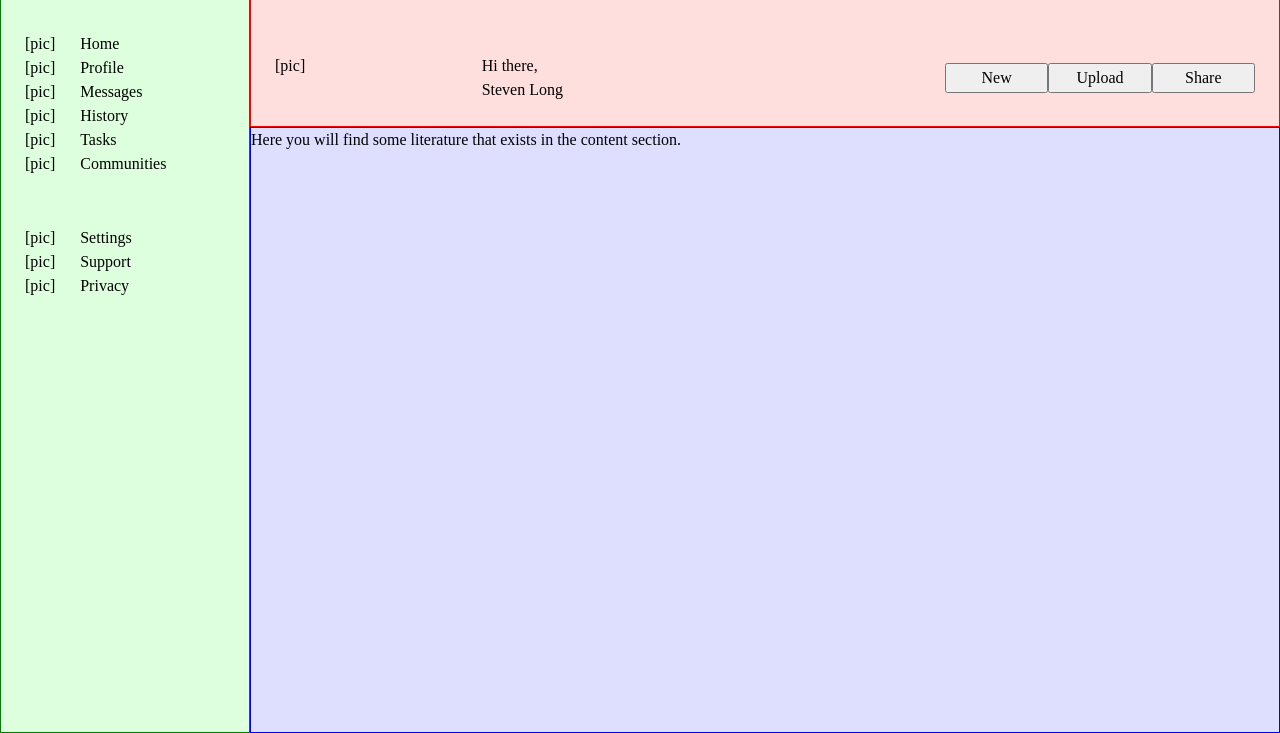
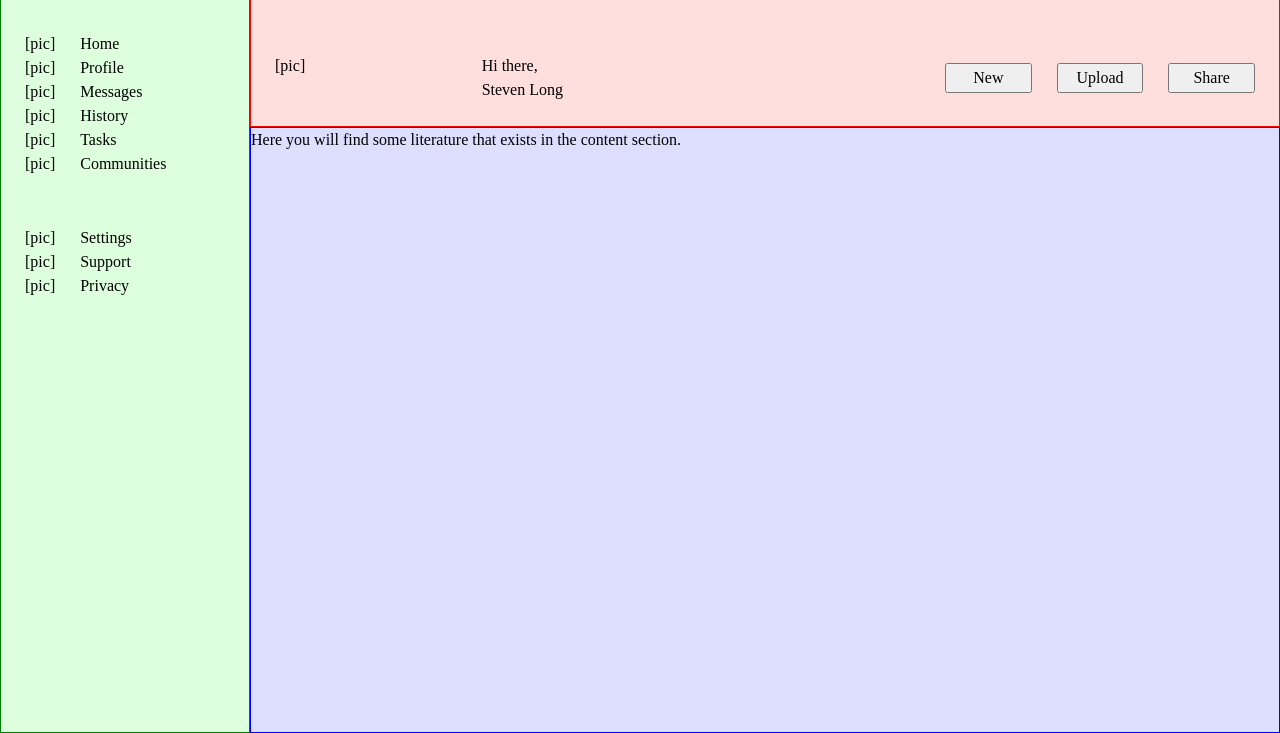
Before and after one commit to swl23/admin-dashboard, a plain HTML site: page index.html in a window 1280 px wide. Shown: the part 67-800 px from the top of the page. Drawn offline with Linux system fonts and the light colour scheme.

Commit message:
Give dynamic sizing capabilities to button trio

```diff
--- a/style.css
+++ b/style.css
@@ -100,8 +100,9 @@ h1, h2, h3, h4, h5, h6 {
 
 .lower .buttons {
 	display: grid;
-	grid-template-columns: 1fr 1fr 1fr;
+	grid-template-columns: repeat(3, minmax(85px, 150px));
 	grid-template-rows: 1fr;
+	gap: 25px;
 }
 
 .welcome .avatar {
```
